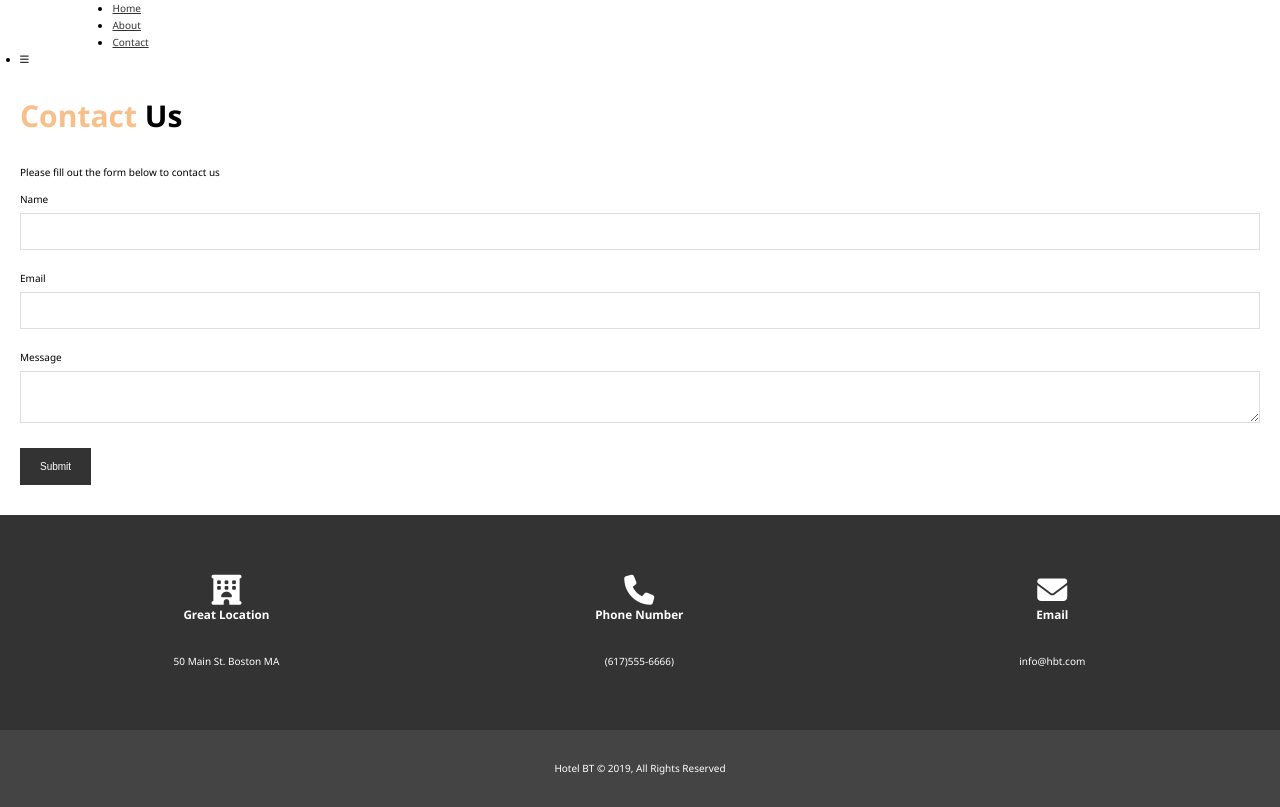
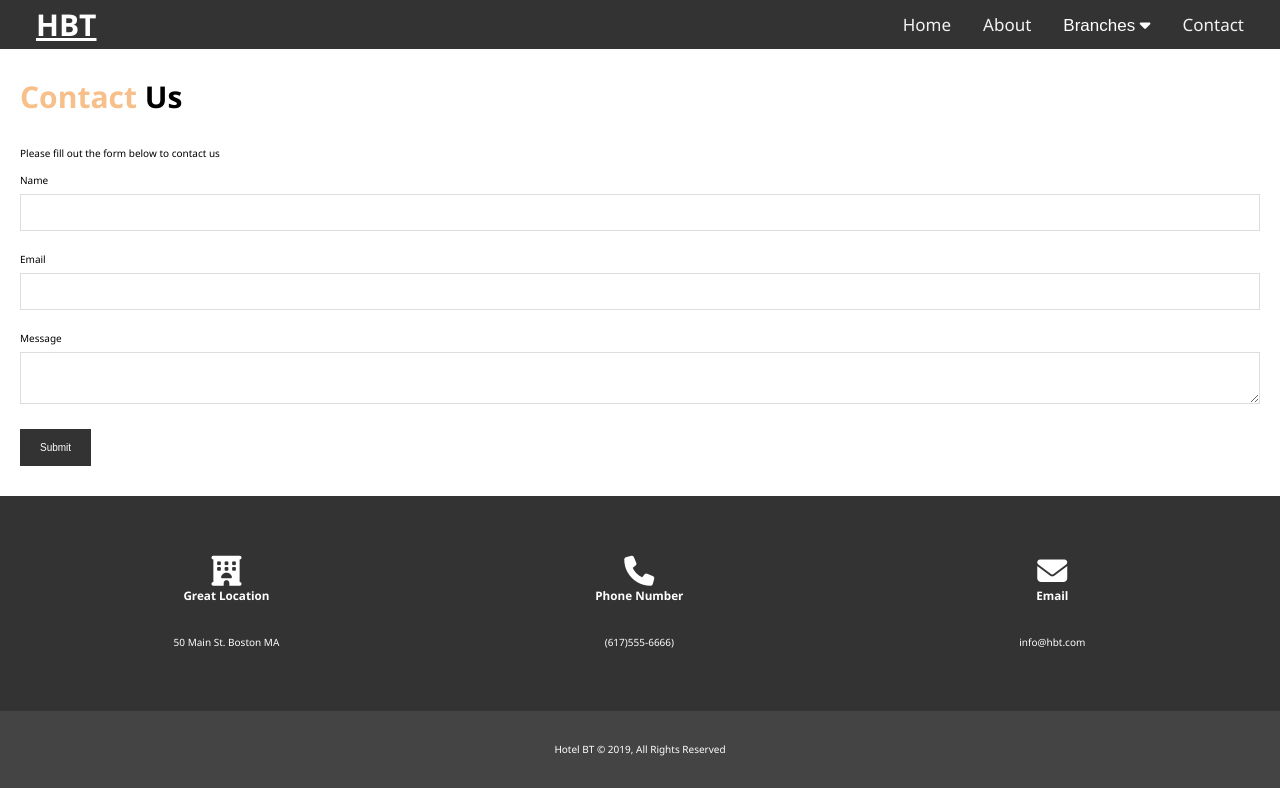
Before and after one commit to adampastrana/HBT, a plain HTML site: page contact.html in a window 1280 px wide. Drawn offline with Linux system fonts and the light colour scheme.

Commit message:
HBT Update

```diff
--- a/contact.html
+++ b/contact.html
@@ -22,27 +22,32 @@
             <p class="browsehappy">You are using an <strong>outdated</strong> browser. Please <a href="#">upgrade your browser</a> to improve your experience.</p>
         <![endif]-->
     <header>
-        <nav id="nav">
-            <div class="container">
+        <div class="container bg-dark">
 
-                <div id="navbar" class="navbartop">
-                    <h1 class="logo"><a href="index.html">HBT</a></h1>
-                    <h1 class="logo-mobile"><a href="index.html">HBT</a></h1>
-                    <ul>
-                        <li><a class="current" href="index.html">Home</a></li>
-                        <li><a href="about.html">About</a></li>
-                        <li><a class="current" href="contact.html">Contact</a></li>
-                        <li>
-                            <a href="javascript:void(0);" class="icon" onclick="myFunction()">
-                                <i class="fa fa-bars"></i>
-                            </a>
-                        </li>
-                        <!--           <li><a href="contact.html">Contact</a></li>
-                    <li><a href="contact.html">Contact</a></li> -->
-                    </ul>
+            <h1 class="logo"><a href="index.html">HBT</a></h1>
+            <h1 class="logo-mobile"><a href="index.html">HBT</a></h1>
+            <nav class="topnav" id="myTopnav">
+
+                <a href="index.html">Home</a>
+                <a href="about.html">About</a>
+
+                <div class="dropdown">
+                    <button class="dropbtn">Branches
+                    <i class="fa fa-caret-down"></i>
+                     </button>
+                    <div class="dropdown-content">
+                        <a href="#">Branch 1</a>
+                        <a href="#">Branch 2</a>
+                        <a href="#">Branch 3</a>
+                    </div>
+
                 </div>
-            </div>
-        </nav>
+                <a href="contact.html">Contact</a>
+
+                <a href="javascript:void(0);" style="font-size:15px;" class="icon" onclick="myFunction()">&#9776;</a>
+
+            </nav>
+        </div>
 
     </header>
 
@@ -99,11 +104,11 @@
 
     <script>
         function myFunction() {
-            var x = document.getElementById("navbar");
-            if (x.className === "navbartop") {
+            var x = document.getElementById("myTopnav");
+            if (x.className === "topnav") {
                 x.className += " responsive";
             } else {
-                x.className = "navbartop";
+                x.className = "topnav";
             }
         }
     </script>
```
Also changed, not shown: about.html (+28 -22 lines).
